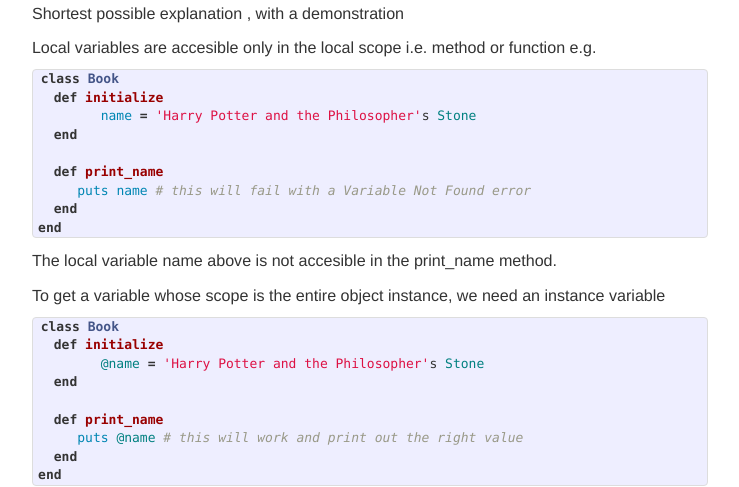
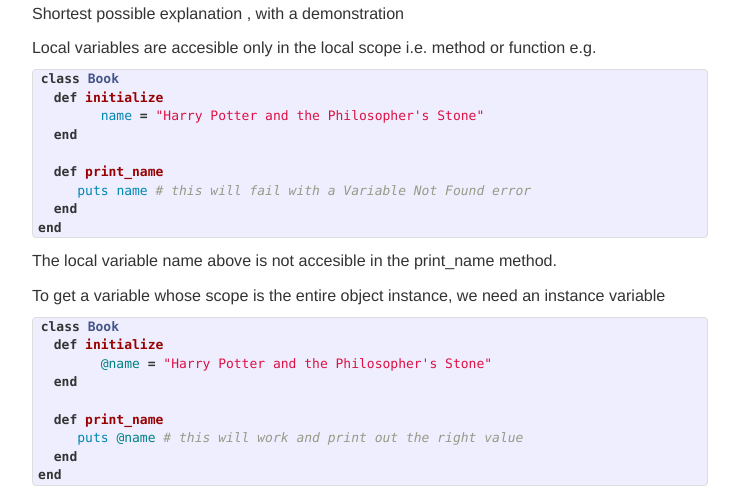
Before and after one commit to adi-pradhan/adi-pradhan.github.io, a Jekyll site: the page built from _posts/2014-06-10-The-diference-between-local-and-instance-variables.markdown, in a window 1280 px wide. Shown: the part 309-796 px from the top of the page, without its empty margins (270-1009 px from the left). Built offline with Jekyll 4.4.1, drawn with Linux system fonts in a browser that asks for light colours; nearby versions of some CDN libraries; comment, search, counter and statistics services are not loaded.

Commit message:
correction

```diff
--- a/_posts/2014-06-10-The-diference-between-local-and-instance-variables.markdown
+++ b/_posts/2014-06-10-The-diference-between-local-and-instance-variables.markdown
@@ -12,7 +12,7 @@ Local variables are accesible only in the local scope i.e. method or function e.
 {% highlight ruby %}
 class Book
   def initialize
-  	name = 'Harry Potter and the Philosopher's Stone
+  	name = "Harry Potter and the Philosopher's Stone"
   end
 
   def print_name
@@ -28,7 +28,7 @@ To get a variable whose scope is the entire object instance, we need an instance
 {% highlight ruby %}
 class Book
   def initialize
-  	@name = 'Harry Potter and the Philosopher's Stone
+  	@name = "Harry Potter and the Philosopher's Stone"
   end
 
   def print_name
```
